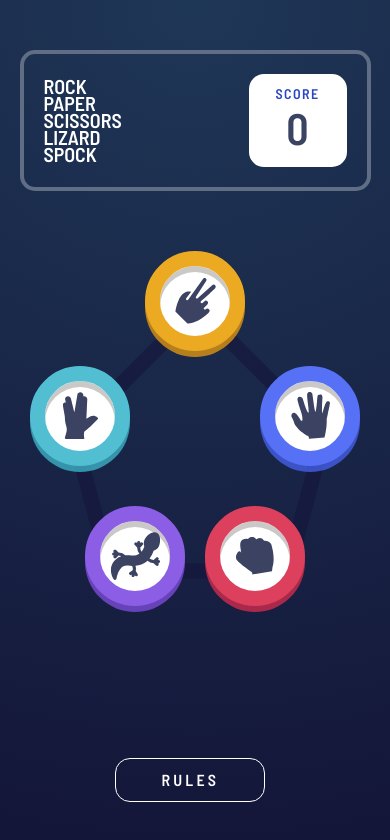
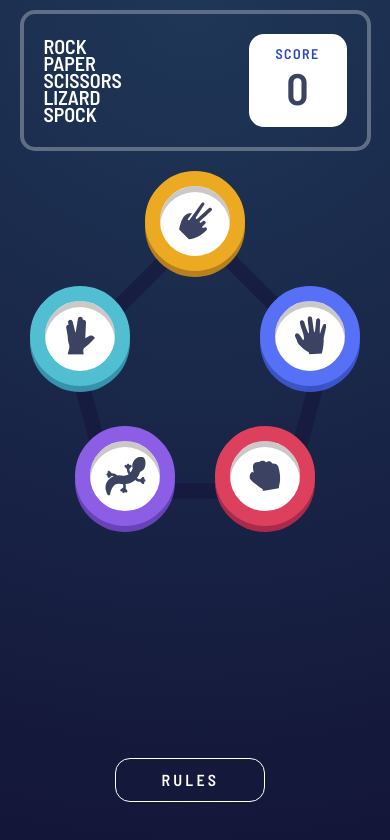
Before and after one commit to Tactenator/rockpaperscissors, a website: page index.html in a window 390 px wide. Drawn offline with nearby package versions, Linux system fonts and the light colour scheme.

Commit message:
fixing grid images and spacing

```diff
--- a/styles.css
+++ b/styles.css
@@ -374,6 +374,7 @@ body {
         gap: 5vw;
         padding: 20px;
         border-radius: 15px;
+        margin: 10px 0;
     }
 
     .score-container{
@@ -407,7 +408,15 @@ body {
     }
 
     .grid-item img{
-        transform: scale(.80);
+        transform: scale(.65);
+    }
+
+    .four{
+        transform: translateX(45px);
+    }
+
+    .five{
+        transform: translateX(-45px);
     }
 
     .rules {
```
